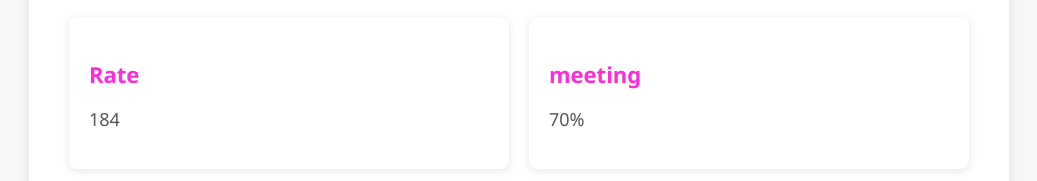
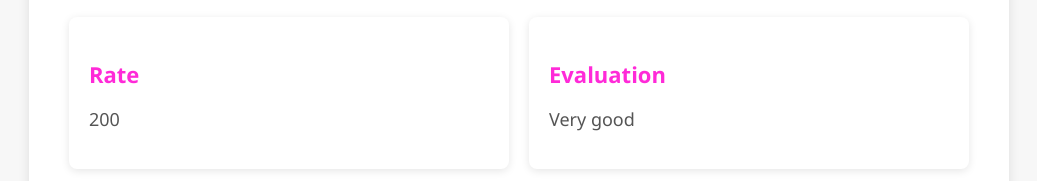
Before and after one commit to khalid-it-ctrl/doaa, a plain HTML site: page index.html in a window 1280 px wide. Shown: the part 241-422 px from the top of the page, without its empty margins (121-1158 px from the left). Drawn offline with Linux system fonts and the light colour scheme.

Commit message:
Update index.html

```diff
--- a/index.html
+++ b/index.html
@@ -84,11 +84,11 @@ phone📞: 01021455185
     <div class="info-container">
         <div class="info-box">
             <h3>Rate </h3>
-            <p>184</p>
+            <p>200</p>
         </div>
         <div class="info-box">
-            <h3>meeting</h3>
-            <p>70%</p>
+            <h3>Evaluation</h3>
+            <p>Very good</p>
         </div>
     </div>
 </div>
```
